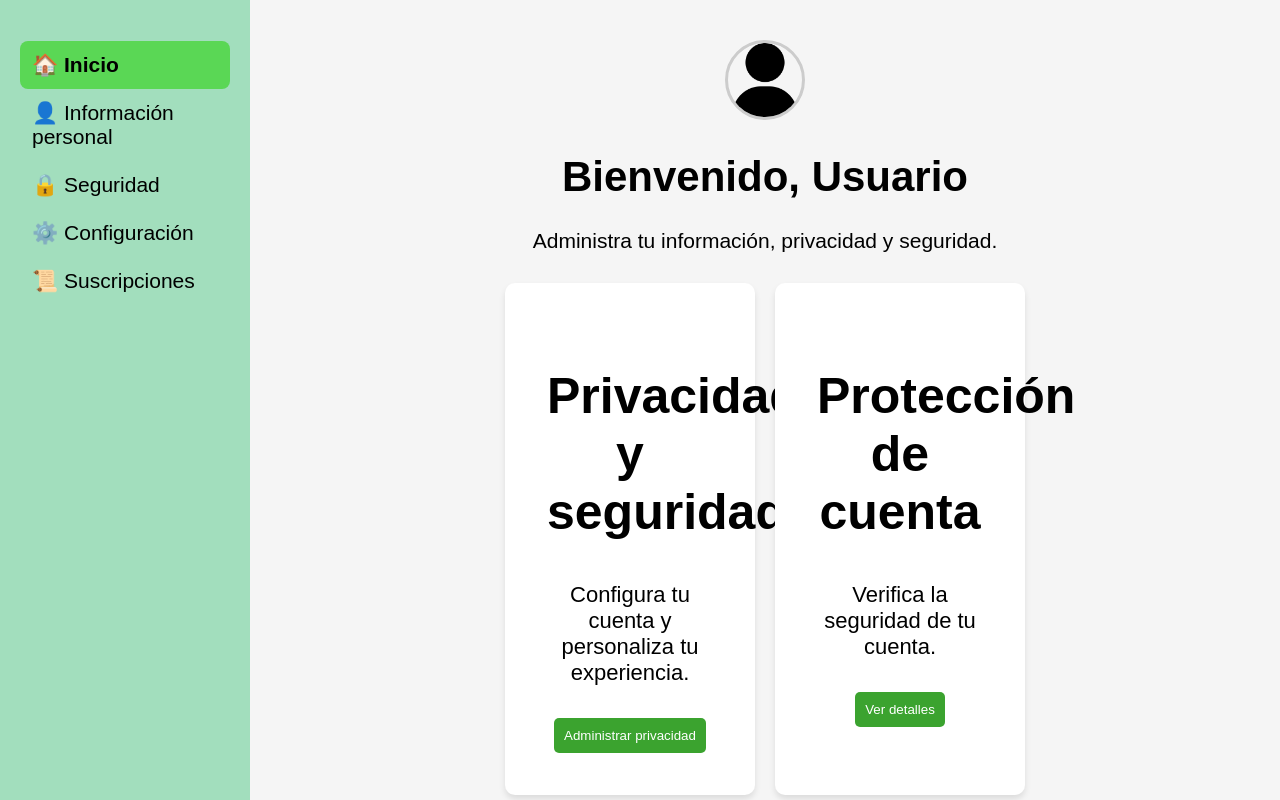
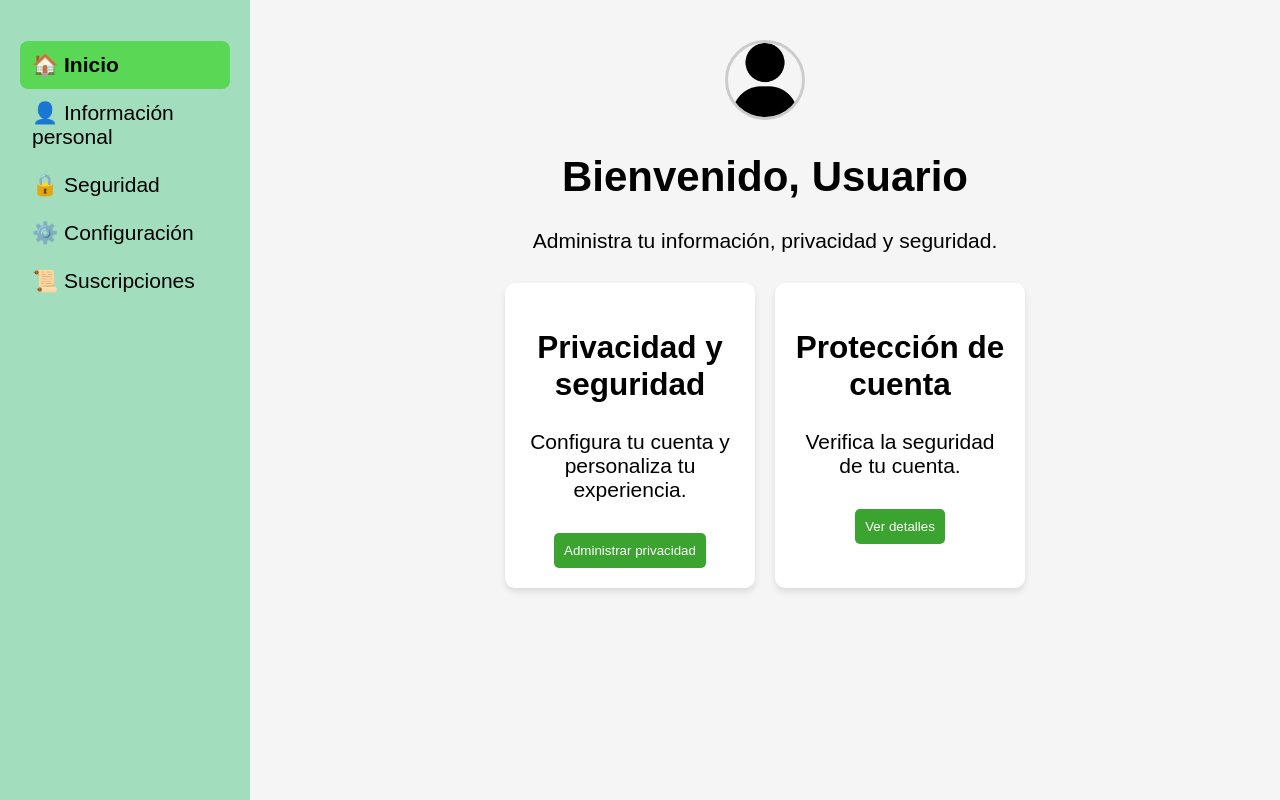
Before and after one commit to esracontrerasor/CodeZoo, a React (Vite) app: page /avatar in a window 1280 px wide. Built offline with nearby package versions, Linux system fonts and the light colour scheme.

Commit message:
se arreglaron algunos ajustes

```diff
--- a/src/Avatar.jsx
+++ b/src/Avatar.jsx
@@ -23,12 +23,12 @@ const Avatar = () => {
         </div>
 
         <div className="info-cards">
-          <div className="card">
+          <div className="card-avatar">
             <h2>Privacidad y seguridad</h2>
             <p>Configura tu cuenta y personaliza tu experiencia.</p>
             <button>Administrar privacidad</button>
           </div>
-          <div className="card">
+          <div className="card-avatar">
             <h2>Protección de cuenta</h2>
             <p>Verifica la seguridad de tu cuenta.</p>
             <button>Ver detalles</button>
--- a/src/css/Avatar.css
+++ b/src/css/Avatar.css
@@ -50,7 +50,7 @@
   justify-content: center;
 }
 
-.card {
+.card-avatar {
   background: white;
   padding: 20px;
   border-radius: 10px;
@@ -59,7 +59,7 @@
   text-align: center;
 }
 
-.card button {
+.card-avatar button {
   background: #3ba32f;
   color: white;
   border: none;
--- a/src/css/Home.css
+++ b/src/css/Home.css
@@ -1,6 +1,4 @@
-/* Estilos generales */
 body {
-  font-family: "Comic Sans MS", sans-serif;
   background-color: #f4f4f4;
   margin: 0;
   padding: 0;
```
Also changed, not shown: src/resources/icono-pantalla-principal.png (added).
